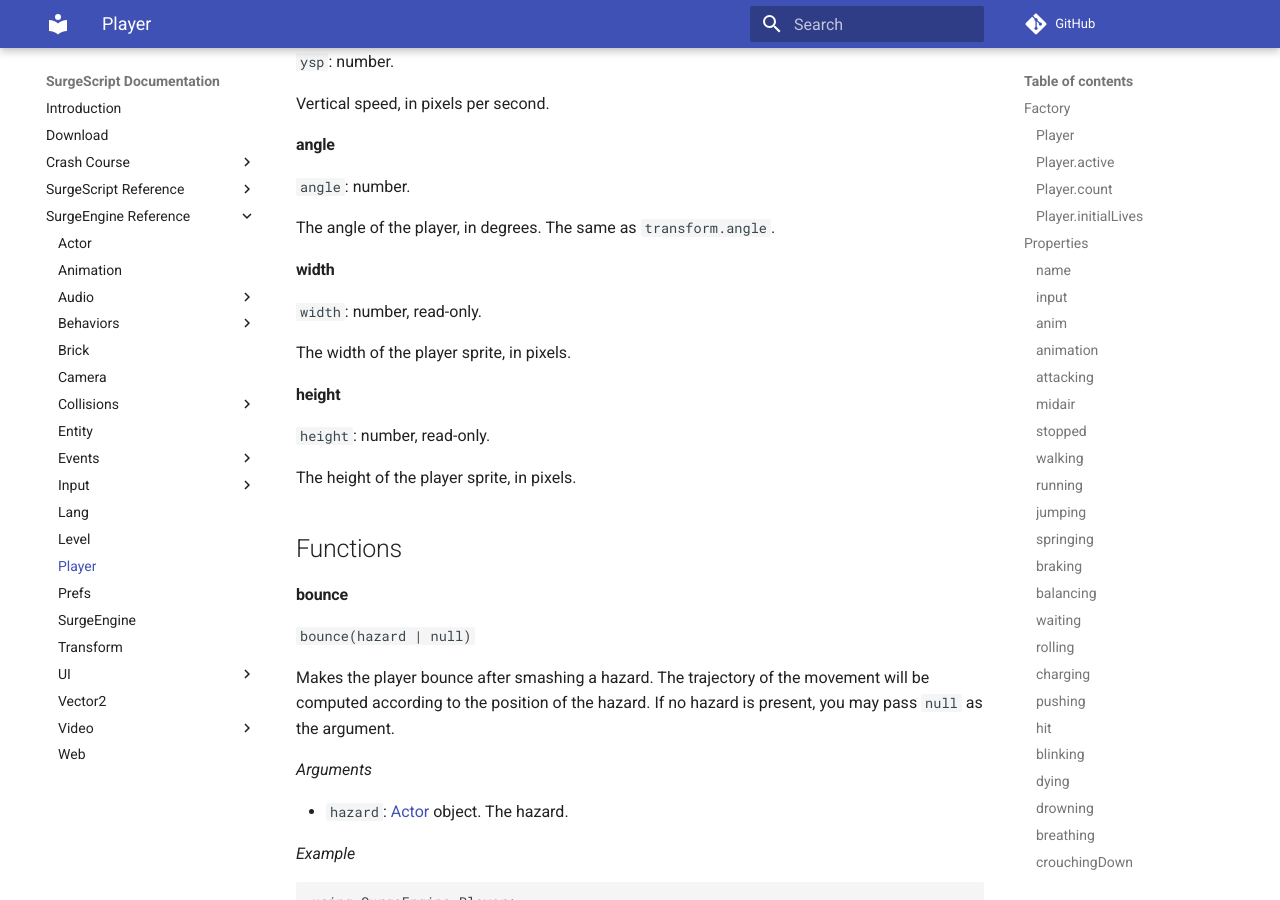
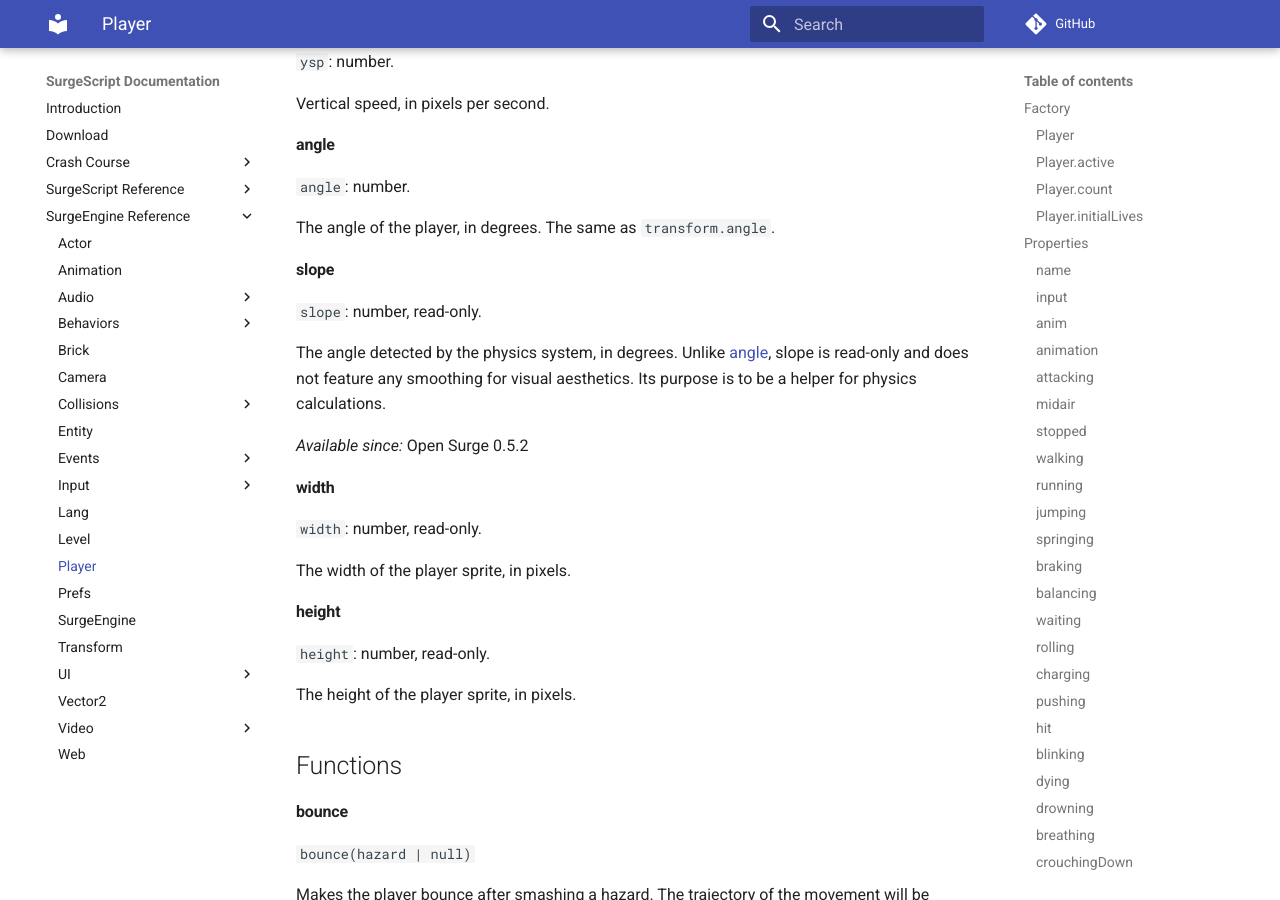
Before and after one commit to alemart/surgescript, an MkDocs documentation site: the page built from docs/engine/player.md, in a window 1280 px wide and 900 px high, scrolled down 9332 px. Built offline with MkDocs 1.6.1 and Material for MkDocs 9.7.7, drawn with Linux system fonts in a browser that asks for light colours; comment, search, counter and statistics services are not loaded.

Commit message:
Updated docs: added Player.slope

```diff
--- a/docs/engine/player.md
+++ b/docs/engine/player.md
@@ -449,6 +449,14 @@ Vertical speed, in pixels per second.
 
 The angle of the player, in degrees. The same as `transform.angle`.
 
+#### slope
+
+`slope`: number, read-only.
+
+The angle detected by the physics system, in degrees. Unlike [angle](#angle), slope is read-only and does not feature any smoothing for visual aesthetics. Its purpose is to be a helper for physics calculations.
+
+*Available since:* Open Surge 0.5.2
+
 #### width
 
 `width`: number, read-only.
```
